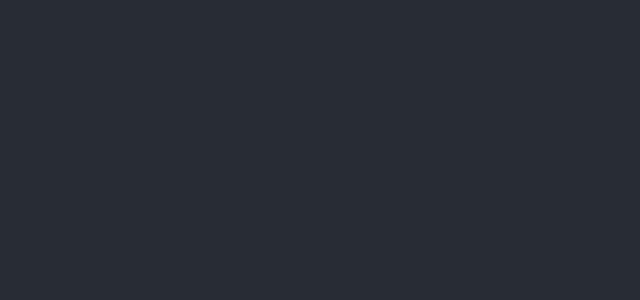
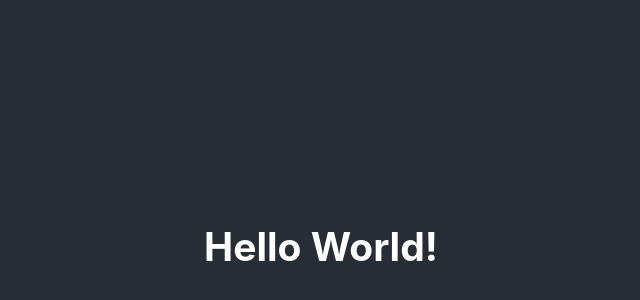
Before and after one commit to badshab454/React-Course, a React (Create React App) app: page / in a window 1280 px wide. Shown: the part 154-454 px from the top of the page, without its empty margins (319-959 px from the left). Built offline with nearby package versions, Linux system fonts and the light colour scheme.

Commit message:
remeove all

```diff
--- a/src/App.js
+++ b/src/App.js
@@ -6,7 +6,7 @@ function App() {
   return (
     <div className="App">
       <header className="App-header">
-
+        <h2>Hello World!</h2>
       </header>
     </div>
   );
```
